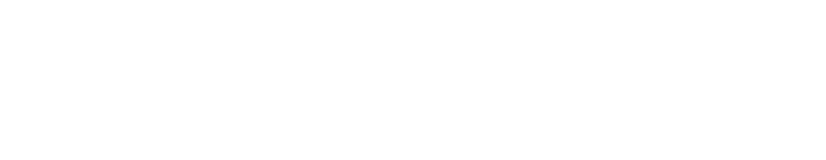
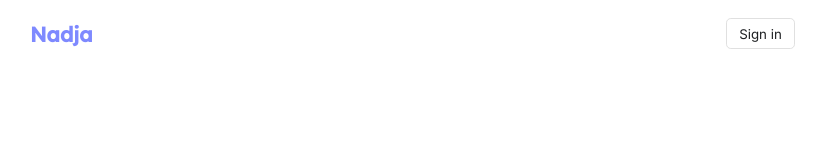
Before and after one commit to samkaj/nadja, a React (Create React App) app: page /callback in a window 1280 px wide. Shown: the top 160 px of the page, without its empty margins (226-1052 px from the left). Built offline with nearby package versions, Linux system fonts and the light colour scheme.

Commit message:
Add navbar

```diff
--- a/src/App.tsx
+++ b/src/App.tsx
@@ -4,15 +4,25 @@
 import { Routes, Route } from "react-router-dom";
 import "./css/main.css";
 import { IconContext } from "react-icons";
+import Navbar from "./components/navbar/Navbar";
+
+type Page = {
+  url: string;
+  label: string;
+};
 
 const App = () => {
+  const links: Page[] = [];
   return (
     <IconContext.Provider value={{ className: "react-icons" }}>
       <UserContextProvider>
-        <Routes>
-          <Route path="/" element={<Home />} />
-          <Route path="/callback" element={<Callback />} />
-        </Routes>
+        <Navbar links={links} />
+        <div id="wrapper">
+          <Routes>
+            <Route path="/" element={<Home />} />
+            <Route path="/callback" element={<Callback />} />
+          </Routes>
+        </div>
       </UserContextProvider>
     </IconContext.Provider>
   );
--- /dev/null
+++ b/src/components/navbar/Navbar.tsx
@@ -0,0 +1,68 @@
+import React, { useContext, useState } from "react";
+import { Link } from "react-router-dom";
+import "./navbar.css";
+import Button, { LinkButton } from "../buttons/Button";
+import { UserContext, authorize } from "../../context/User";
+import { FaUser } from "react-icons/fa";
+
+type NavbarProps = {
+  links: { url: string; label: string }[];
+};
+
+const ProfileButton = () => {
+  const [showList, setShowList] = useState(false);
+  const { user, setUser } = useContext(UserContext);
+
+  const onHover = () => {
+    setShowList(true);
+  };
+
+  const onLeave = () => {
+    setShowList(false);
+  };
+
+  return (
+    <div onClick={onHover} onMouseLeave={onLeave}>
+      {user?.imageUrl && (
+        <img src={user?.imageUrl} alt="Profile" className="profile-pic" />
+      )}
+      {!user?.imageUrl && <FaUser className="profile-pic-def" />}
+      {showList && (
+        <ul className="profile-list shadow-big">
+          <li className="small full-width">
+            <LinkButton onClick={() => setUser(null)}>Logout</LinkButton>
+          </li>
+        </ul>
+      )}
+    </div>
+  );
+};
+
+const Navbar: React.FC<NavbarProps> = ({ links }) => {
+  const { user } = useContext(UserContext);
+
+  return (
+    <nav className="navbar shadow">
+      <div className="navbar__left">
+        <Link to="/">
+          <p className="navbar__logo">Nadja</p>
+        </Link>
+        {links.map((link) => (
+          <Link to={link.url} className="navbar__link" key={link.url}>
+            {link.label}
+          </Link>
+        ))}
+      </div>
+      <div className="navbar__right">
+        {!user && (
+          <Button className="hollow" onClick={() => authorize()}>
+            Sign in
+          </Button>
+        )}
+        {user && <ProfileButton />}
+      </div>
+    </nav>
+  );
+};
+
+export default Navbar;
--- /dev/null
+++ b/src/components/navbar/navbar.css
@@ -0,0 +1,102 @@
+.navbar {
+  padding: 0 20vw;
+  display: grid;
+  grid-template-columns: 1fr 1fr;
+  grid-template-areas: "left right";
+  z-index: 1;
+  position: absolute;
+  width: 60vw;
+  left: 0;
+  top: 0;
+}
+
+.navbar__left {
+  grid-area: left;
+  display: flex;
+  align-items: center;
+}
+
+.navbar__logo {
+  font-family: "Lexend", sans-serif;
+  margin-right: 1em;
+  font-weight: bold;
+  color: var(--primary-dark);
+}
+
+.navbar__logo:hover {
+  color: var(--primary-main);
+}
+
+.navbar__left>* {
+  margin-right: 3em;
+  text-decoration: none;
+}
+
+.navbar__link {
+  color: var(--black-light);
+  font-size: 0.9rem;
+
+}
+
+.navbar__link:hover {
+  color: var(--primary-main);
+}
+
+.navbar__right {
+  grid-area: right;
+  display: flex;
+  align-items: center;
+  justify-content: flex-end;
+}
+
+.profile-list {
+  z-index: 1;
+  left: auto;
+  top: auto;
+  position: absolute;
+  list-style: none;
+  margin: 0;
+  padding: 0;
+  border-radius: 0.2em;
+  width: 10em;
+}
+
+.profile-list>li {
+  display: block;
+  padding: 0.6em 0.5em;
+  background-color: var(--white-light);
+  border-bottom: 1px solid var(--grey-light);
+  width: 100%;
+}
+
+.profile-pic {
+  width: 2em;
+  height: 2em;
+  border-radius: 50%;
+  margin-right: 0.5em;
+  border: 2px solid var(--white-light);
+}
+
+.profile-pic:hover,
+.profile-pic-def:hover,
+.profile-pic:focus,
+.profile-pic-def:focus {
+  cursor: pointer;
+  border: 2px solid var(--primary-main);
+}
+
+.profile-pic-def {
+  width: 1.5em;
+  height: 1.5em;
+  padding: 0.25em;
+  border-radius: 50%;
+  margin-right: 0.5em;
+  border: 2px solid var(--white-light);
+  fill: var(--black-light);
+  opacity: 0.7;
+}
+
+.profile-pic-def:hover {
+  cursor: pointer;
+  fill: var(--primary-main);
+}
```
